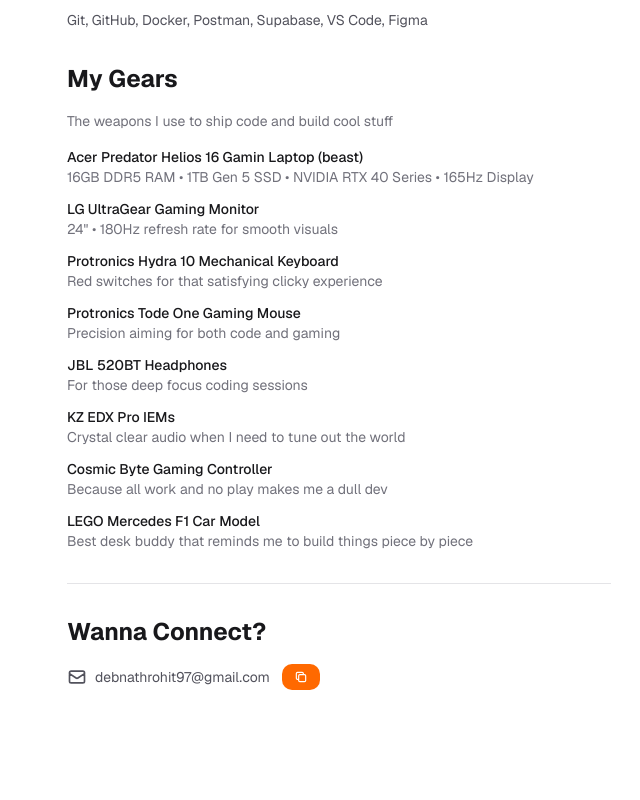
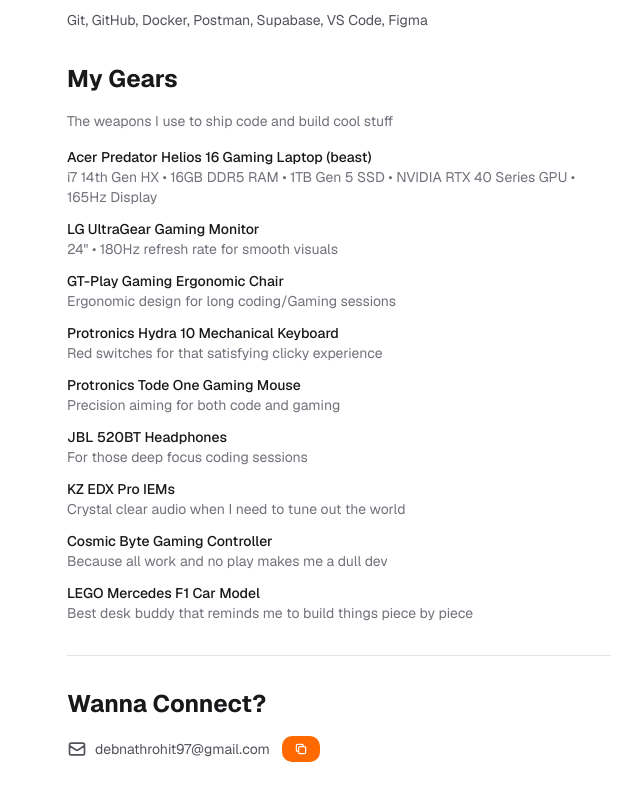
Before and after one commit to Rohit-Dnath/minimalistic-portfolio-2025, a Next.js app: page /about in a window 1280 px wide. Shown: the part 943-1743 px from the top of the page, without its empty margins (301-941 px from the left). Before the commit the page ends 1697 px from the top, so only its background shows below. Built offline with nearby package versions, Linux system fonts and the light colour scheme.

Commit message:
refactor: Update product descriptions and add new gaming chair details

```diff
--- a/src/app/about/page.tsx
+++ b/src/app/about/page.tsx
@@ -124,10 +124,10 @@
             <div className="space-y-3">
               <div className="group hover:translate-x-1 transition-all duration-300">
                 <h3 className="text-sm font-medium text-zinc-900 dark:text-zinc-100">
-                  Acer Predator Helios 16 Gamin Laptop (beast)
+                  Acer Predator Helios 16 Gaming Laptop (beast)
                 </h3>
                 <p className="text-xs sm:text-sm text-zinc-500 dark:text-zinc-400">
-                  16GB DDR5 RAM • 1TB Gen 5 SSD • NVIDIA RTX 40 Series • 165Hz Display
+                  i7 14th Gen HX • 16GB DDR5 RAM • 1TB Gen 5 SSD • NVIDIA RTX 40 Series GPU • 165Hz Display
                 </p>
               </div>
 
@@ -137,6 +137,15 @@
                 </h3>
                 <p className="text-xs sm:text-sm text-zinc-500 dark:text-zinc-400">
                   24&quot; • 180Hz refresh rate for smooth visuals
+                </p>
+              </div>
+
+               <div className="group hover:translate-x-1 transition-all duration-300">
+                <h3 className="text-sm font-medium text-zinc-900 dark:text-zinc-100">
+                  GT-Play Gaming Ergonomic Chair
+                </h3>
+                <p className="text-xs sm:text-sm text-zinc-500 dark:text-zinc-400">
+                  Ergonomic design for long coding/Gaming sessions
                 </p>
               </div>
 
```
